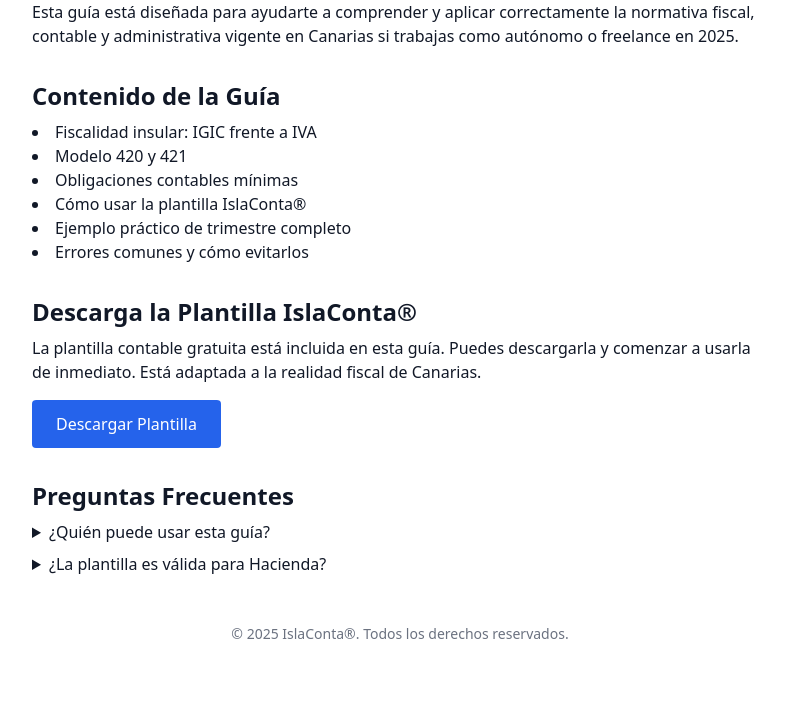
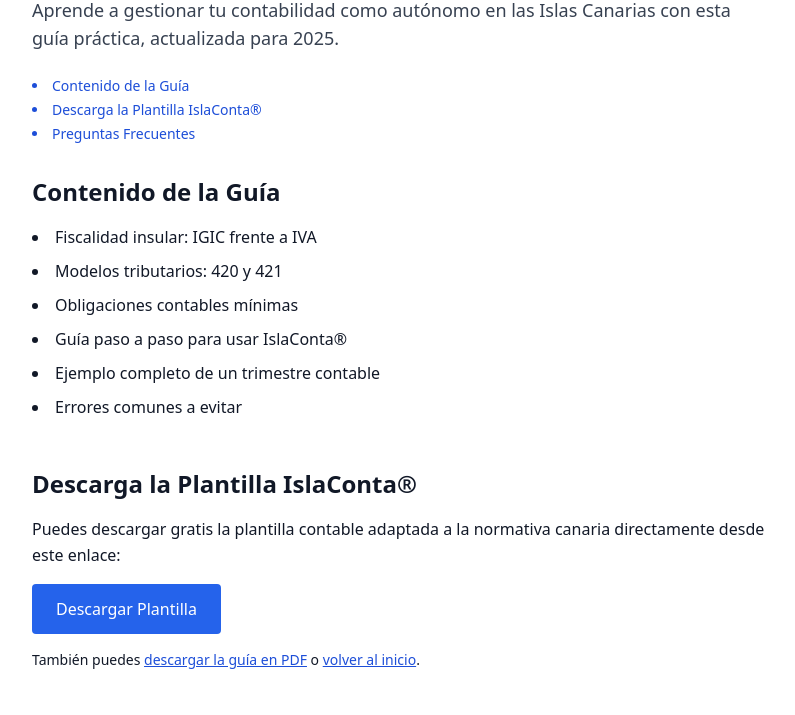
Before and after one commit to Roberto77gc/islaconta, an Astro site: page /guia-autonomos-canarias-2025 in a window 1280 px wide. Shown: the part 108-823 px from the top of the page, without its empty margins (240-1035 px from the left). Before the commit the page ends 800 px from the top, so only its background shows below. Built offline with nearby package versions, Linux system fonts and the light colour scheme; Astro itself is replaced by a stand-in of ours.

Commit message:
Optimización SEO y estructura HTML para guía 2025

```diff
--- a/src/pages/guia-autonomos-canarias-2025.astro
+++ b/src/pages/guia-autonomos-canarias-2025.astro
@@ -12,37 +12,65 @@ const description = "Todo lo que necesitas saber como autónomo en Canarias en 2
     <meta name="robots" content="index, follow" />
     <link rel="canonical" href="https://islaconta.es/guia-autonomos-canarias-2025" />
   </head>
-  <body class="bg-white text-gray-900 font-sans max-w-3xl mx-auto px-4 py-12">
+  <body class="bg-white text-gray-900 font-sans max-w-3xl mx-auto px-4 py-12 leading-relaxed">
 
-    <h1 class="text-3xl font-bold mb-6">Guía para Autónomos en Canarias 2025</h1>
+    <header>
+      <h1 class="text-4xl font-extrabold text-blue-700 mb-4">
+        Guía para Autónomos en Canarias 2025
+      </h1>
+      <p class="text-lg text-gray-700 mb-6">
+        Aprende a gestionar tu contabilidad como autónomo en las Islas Canarias con esta guía práctica, actualizada para 2025.
+      </p>
+    </header>
 
-    <p class="mb-4">Esta guía está diseñada para ayudarte a comprender y aplicar correctamente la normativa fiscal, contable y administrativa vigente en Canarias si trabajas como autónomo o freelance en 2025.</p>
+    <nav class="mb-8 text-sm text-blue-700">
+      <ul class="list-disc list-inside space-y-1">
+        <li><a href="#contenido" class="hover:underline">Contenido de la Guía</a></li>
+        <li><a href="#descarga" class="hover:underline">Descarga la Plantilla IslaConta®</a></li>
+        <li><a href="#faq" class="hover:underline">Preguntas Frecuentes</a></li>
+      </ul>
+    </nav>
 
-    <h2 class="text-2xl font-semibold mt-8 mb-2">Contenido de la Guía</h2>
-    <ul class="list-disc list-inside mb-6">
+    <main>
+      <section id="contenido" class="mb-12">
+        <h2 class="text-2xl font-semibold mb-4">Contenido de la Guía</h2>
+        <ul class="list-disc list-inside space-y-2">
           <li>Fiscalidad insular: IGIC frente a IVA</li>
-      <li>Modelo 420 y 421</li>
+          <li>Modelos tributarios: 420 y 421</li>
           <li>Obligaciones contables mínimas</li>
-      <li>Cómo usar la plantilla IslaConta®</li>
-      <li>Ejemplo práctico de trimestre completo</li>
-      <li>Errores comunes y cómo evitarlos</li>
+          <li>Guía paso a paso para usar IslaConta®</li>
+          <li>Ejemplo completo de un trimestre contable</li>
+          <li>Errores comunes a evitar</li>
         </ul>
+      </section>
 
-    <h2 class="text-2xl font-semibold mt-8 mb-2">Descarga la Plantilla IslaConta®</h2>
-    <p class="mb-4">La plantilla contable gratuita está incluida en esta guía. Puedes descargarla y comenzar a usarla de inmediato. Está adaptada a la realidad fiscal de Canarias.</p>
-    <a href="/descarga" class="inline-block bg-blue-600 text-white px-6 py-3 rounded hover:bg-blue-700 transition">Descargar Plantilla</a>
+      <section id="descarga" class="mb-12">
+        <h2 class="text-2xl font-semibold mb-4">Descarga la Plantilla IslaConta®</h2>
+        <p class="mb-4">
+          Puedes descargar gratis la plantilla contable adaptada a la normativa canaria directamente desde este enlace:
+        </p>
+        <a href="/IslaConta2025.zip" class="inline-block bg-blue-600 text-white px-6 py-3 rounded hover:bg-blue-700 transition">
+          Descargar Plantilla
+        </a>
+        <p class="mt-4 text-sm">
+          También puedes <a href="/Guia_IslaConta_Canarias_2025_REFINADA.pdf" class="text-blue-700 underline hover:text-blue-900">descargar la guía en PDF</a> o <a href="/" class="text-blue-700 underline hover:text-blue-900">volver al inicio</a>.
+        </p>
+      </section>
 
-    <h2 class="text-2xl font-semibold mt-8 mb-2">Preguntas Frecuentes</h2>
-    <details class="mb-2">
+      <section id="faq" class="mb-12">
+        <h2 class="text-2xl font-semibold mb-4">Preguntas Frecuentes</h2>
+        <details class="mb-4">
           <summary class="font-medium cursor-pointer">¿Quién puede usar esta guía?</summary>
-      <p class="mt-1 text-sm text-gray-700">Cualquier autónomo o emprendedor con residencia fiscal en Canarias.</p>
+          <p class="mt-2 text-gray-700 text-sm">Está dirigida a autónomos, emprendedores y micropymes con domicilio fiscal en Canarias.</p>
         </details>
-    <details class="mb-2">
+        <details class="mb-4">
           <summary class="font-medium cursor-pointer">¿La plantilla es válida para Hacienda?</summary>
-      <p class="mt-1 text-sm text-gray-700">No sustituye a un software contable oficial, pero cumple los requisitos para llevar un registro ordenado válido para comprobaciones básicas.</p>
+          <p class="mt-2 text-gray-700 text-sm">No sustituye software homologado, pero cumple con los mínimos exigidos para registros internos y revisiones básicas.</p>
         </details>
+      </section>
+    </main>
 
-    <footer class="text-center text-sm text-gray-500 mt-12">
+    <footer class="text-center text-sm text-gray-500 mt-12 border-t pt-6">
       <p>© 2025 IslaConta®. Todos los derechos reservados.</p>
     </footer>
 
```
Lines whose indentation alone changed are shown as unchanged.
